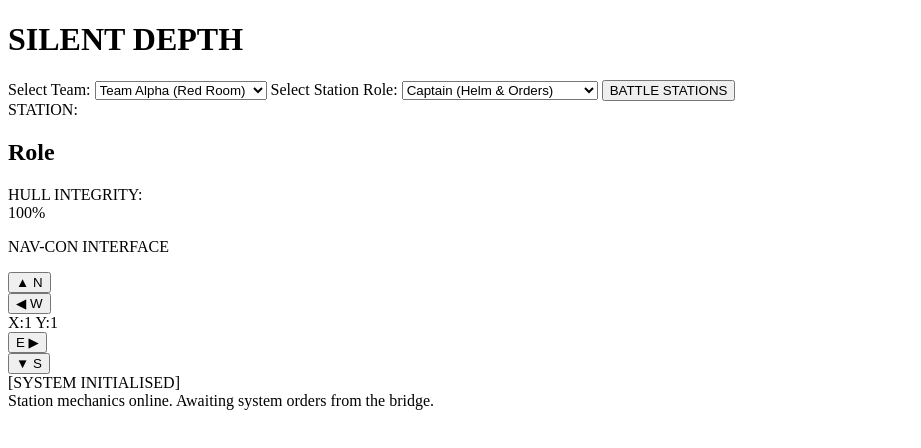
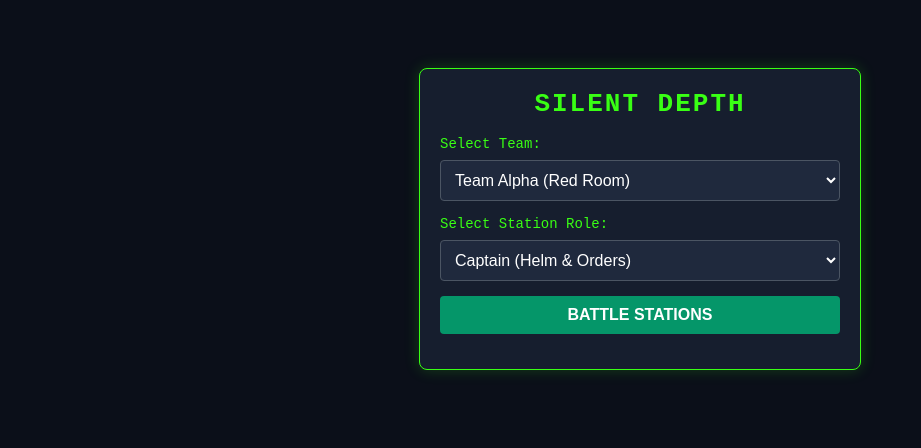
Before and after one commit to rowanbarrie/submarine, a website: page public/index.html in a window 1280 px wide. Shown: the whole page, without its empty margins (0-921 px from the left). Drawn offline with nearby package versions, Linux system fonts and the light colour scheme; no server answers.

Commit message:
Faster loading frontend

```diff
--- a/public/index.html
+++ b/public/index.html
@@ -4,68 +4,83 @@
     <meta charset="UTF-8">
     <meta name="viewport" content="width=device-width, initial-scale=1.0">
     <title>Silent Depth</title>
-    <script src="https://jsdelivr.net"></script>
     <script src="/socket.io/socket.io.js"></script>
+    <style>
+        body { background: #0b0f19; color: #39ff14; font-family: monospace; padding: 20px; user-select: none; }
+        .card { background: #161e2e; border: 1px solid #39ff14; padding: 20px; border-radius: 8px; max-width: 400px; margin: 40px auto; box-shadow: 0 0 15px rgba(57,255,20,0.2); }
+        h1, h2 { text-align: center; letter-spacing: 2px; margin-top: 0; }
+        label { display: block; margin-bottom: 8px; font-size: 14px; }
+        select, button { w-width: 100%; width: 100%; box-sizing: border-box; background: #1f293d; border: 1px solid #4b5563; color: white; padding: 10px; margin-bottom: 15px; border-radius: 4px; font-size: 16px; }
+        button.action-btn { background: #059669; border: none; font-weight: bold; color: white; cursor: pointer; }
+        button.action-btn:hover { background: #047857; }
+        .hidden { display: none; }
+        .header { display: flex; justify-content: space-between; border-bottom: 1px solid #047857; padding-bottom: 10px; margin-bottom: 20px; }
+        .grid { display: grid; grid-template-columns: repeat(3, 1fr); gap: 10px; max-width: 300px; margin: 0 auto; }
+        .grid button { margin: 0; padding: 20px 0; background: #161e2e; border: 1px solid #39ff14; color: #39ff14; font-weight: bold; }
+        .coords { display: flex; align-items: center; justify-content: center; font-size: 12px; border: 1px solid #374151; }
+        .logs { background: black; border: 1px solid #39ff14; padding: 10px; h-height: 180px; height: 180px; border-radius: 4px; overflow-y: auto; display: flex; flex-direction: column; justify-content: flex-end; font-size: 12px; }
+        .warn { color: #f59e0b; }
+    </style>
 </head>
-<body class="bg-gray-900 text-green-400 font-mono p-4 select-none">
+<body>
 
     <!-- Setup Screen -->
-    <div id="setup-screen" class="max-w-md mx-auto my-20 bg-gray-800 p-6 rounded-lg border border-green-500">
-        <h1 class="text-2xl font-bold mb-6 text-center tracking-widest text-green-500">SILENT DEPTH</h1>
-        <label class="block mb-2">Select Team:</label>
-        <select id="team-select" class="w-full bg-gray-700 p-2 mb-4 rounded border border-gray-600 text-white">
+    <div id="setup-screen" class="card">
+        <h1>SILENT DEPTH</h1>
+        <label>Select Team:</label>
+        <select id="team-select">
             <option value="Alpha">Team Alpha (Red Room)</option>
             <option value="Bravo">Team Bravo (Blue Room)</option>
         </select>
 
-        <label class="block mb-2">Select Station Role:</label>
-        <select id="role-select" class="w-full bg-gray-700 p-2 mb-6 rounded border border-gray-600 text-white">
+        <label>Select Station Role:</label>
+        <select id="role-select">
             <option value="Captain">Captain (Helm & Orders)</option>
             <option value="Sonar">Sonar Technician (Tracking)</option>
             <option value="Engineer">Chief Engineer (Repairs)</option>
             <option value="Weapons">Weapons Officer (Torpedoes)</option>
         </select>
-        <button onclick="joinGame()" class="w-full bg-green-600 hover:bg-green-700 text-white font-bold py-2 rounded shadow-lg transition">BATTLE STATIONS</button>
+        <button onclick="joinGame()" class="action-btn">BATTLE STATIONS</button>
     </div>
 
-    <!-- Gameplay Screen (Hidden initially) -->
-    <div id="game-screen" class="hidden max-w-md mx-auto">
-        <header class="flex justify-between items-center mb-4 border-b border-green-700 pb-2">
+    <!-- Gameplay Screen -->
+    <div id="game-screen" class="hidden" style="max-width: 400px; margin: 0 auto;">
+        <div class="header">
             <div>
-                <span class="text-xs text-gray-400">STATION:</span>
-                <h2 id="display-role" class="text-xl font-bold text-white">Role</h2>
+                <div style="font-size: 10px; color: #9ca3af;">STATION:</div>
+                <h2 id="display-role" style="margin:0; text-align: left; color: white;">Role</h2>
             </div>
-            <div class="text-right">
-                <span class="text-xs text-gray-400">HULL INTEGRITY:</span>
-                <div id="display-hp" class="text-xl font-bold text-red-500">100%</div>
+            <div style="text-align: right;">
+                <div style="font-size: 10px; color: #9ca3af;">HULL INTEGRITY:</div>
+                <div id="display-hp" style="font-size: 20px; font-weight: bold; color: #ef4444;">100%</div>
             </div>
-        </header>
+        </div>
 
         <!-- Captain Panel -->
-        <div id="panel-Captain" class="hidden space-y-4">
-            <p class="text-center text-sm text-yellow-500">NAV-CON INTERFACE</p>
-            <div class="grid grid-cols-3 gap-2 max-w-xs mx-auto">
+        <div id="panel-Captain" class="hidden">
+            <p style="text-align: center; color: #f59e0b; margin-bottom: 20px;">NAV-CON INTERFACE</p>
+            <div class="grid">
                 <div></div>
-                <button onclick="move('N')" class="bg-gray-800 border border-green-500 py-4 font-bold rounded">▲ N</button>
+                <button onclick="move('N')">▲ N</button>
                 <div></div>
-                <button onclick="move('W')" class="bg-gray-800 border border-green-500 py-4 font-bold rounded">◀ W</button>
-                <div class="flex items-center justify-center bg-gray-900 border border-gray-700 text-xs text-center" id="coords">X:1 Y:1</div>
-                <button onclick="move('E')" class="bg-gray-800 border border-green-500 py-4 font-bold rounded">E ▶</button>
+                <button onclick="move('W')">◀ W</button>
+                <div class="coords" id="coords">X:1 Y:1</div>
+                <button onclick="move('E')">E ▶</button>
                 <div></div>
-                <button onclick="move('S')" class="bg-gray-800 border border-green-500 py-4 font-bold rounded">▼ S</button>
+                <button onclick="move('S')">▼ S</button>
                 <div></div>
             </div>
         </div>
 
         <!-- Sonar Panel -->
         <div id="panel-Sonar" class="hidden">
-            <div class="bg-black border border-green-500 p-4 h-48 rounded flex flex-col justify-end overflow-hidden" id="sonar-logs">
-                <div class="text-xs text-gray-500">[SYSTEM INITIALISED]</div>
+            <div class="logs" id="sonar-logs">
+                <div style="color: #6b7280;">[SYSTEM INITIALISED]</div>
             </div>
         </div>
 
-        <!-- Fallback message for other roles in MVP stage -->
-        <div id="panel-Generic" class="hidden text-center py-10 text-gray-400 italic">
+        <!-- Fallback Panel -->
+        <div id="panel-Generic" class="hidden" style="text-align: center; color: #9ca3af; font-style: italic; margin-top: 40px;">
             Station mechanics online. Awaiting system orders from the bridge.
         </div>
     </div>
@@ -83,7 +98,6 @@
             document.getElementById('game-screen').classList.remove('hidden');
             document.getElementById('display-role').innerText = `${team} - ${role}`;
 
-            // Show active panel
             const specificPanel = document.getElementById(`panel-${role}`);
             if (specificPanel) {
                 specificPanel.classList.remove('hidden');
@@ -108,7 +122,7 @@
         socket.on('sonar_ping', (data) => {
             if (currentRole === 'Sonar') {
                 const logs = document.getElementById('sonar-logs');
-                logs.innerHTML += `<div class="text-xs text-yellow-400">⚠️ ${data.message}</div>`;
+                logs.innerHTML += `<div class="warn">⚠️ ${data.message}</div>`;
             }
         });
     </script>
```
